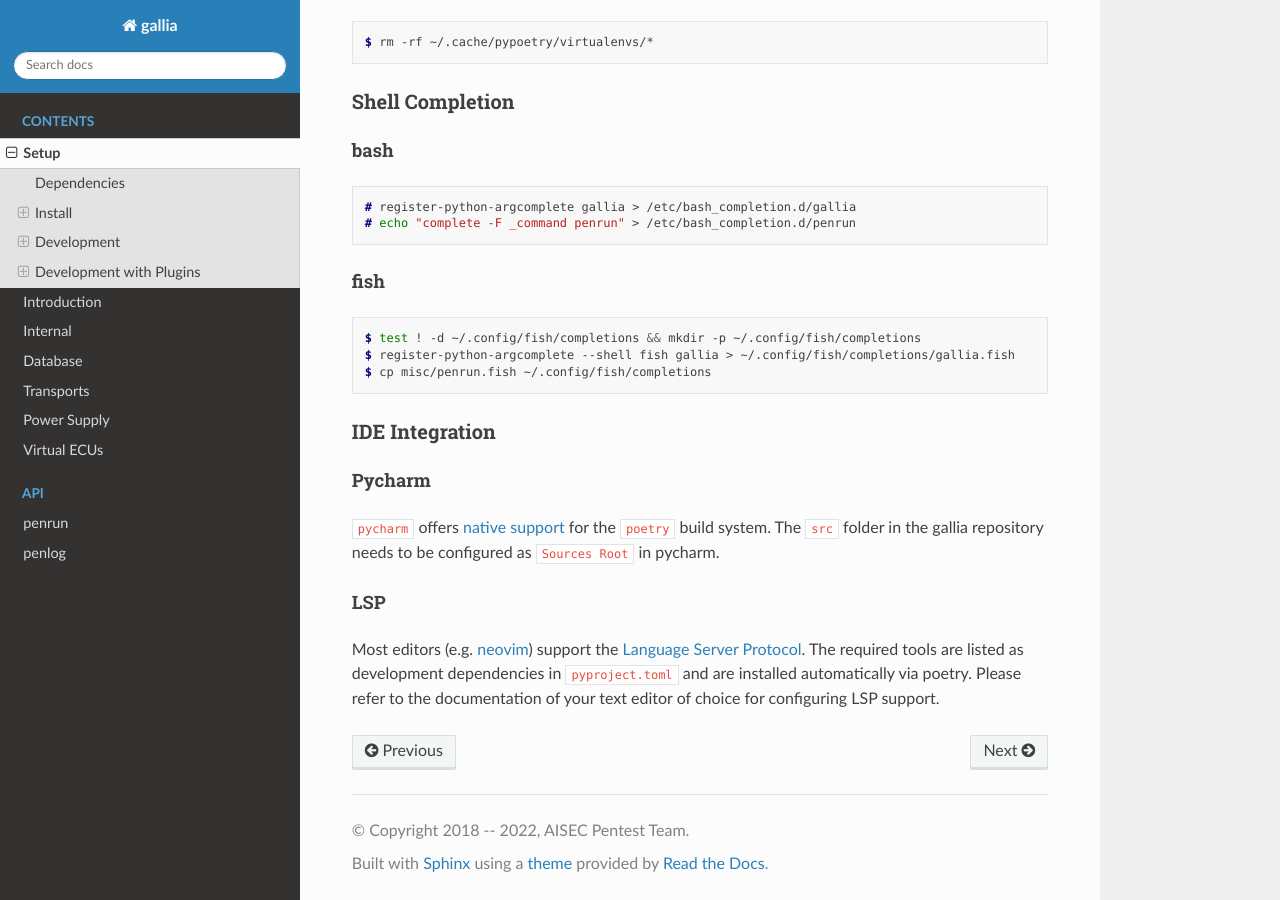
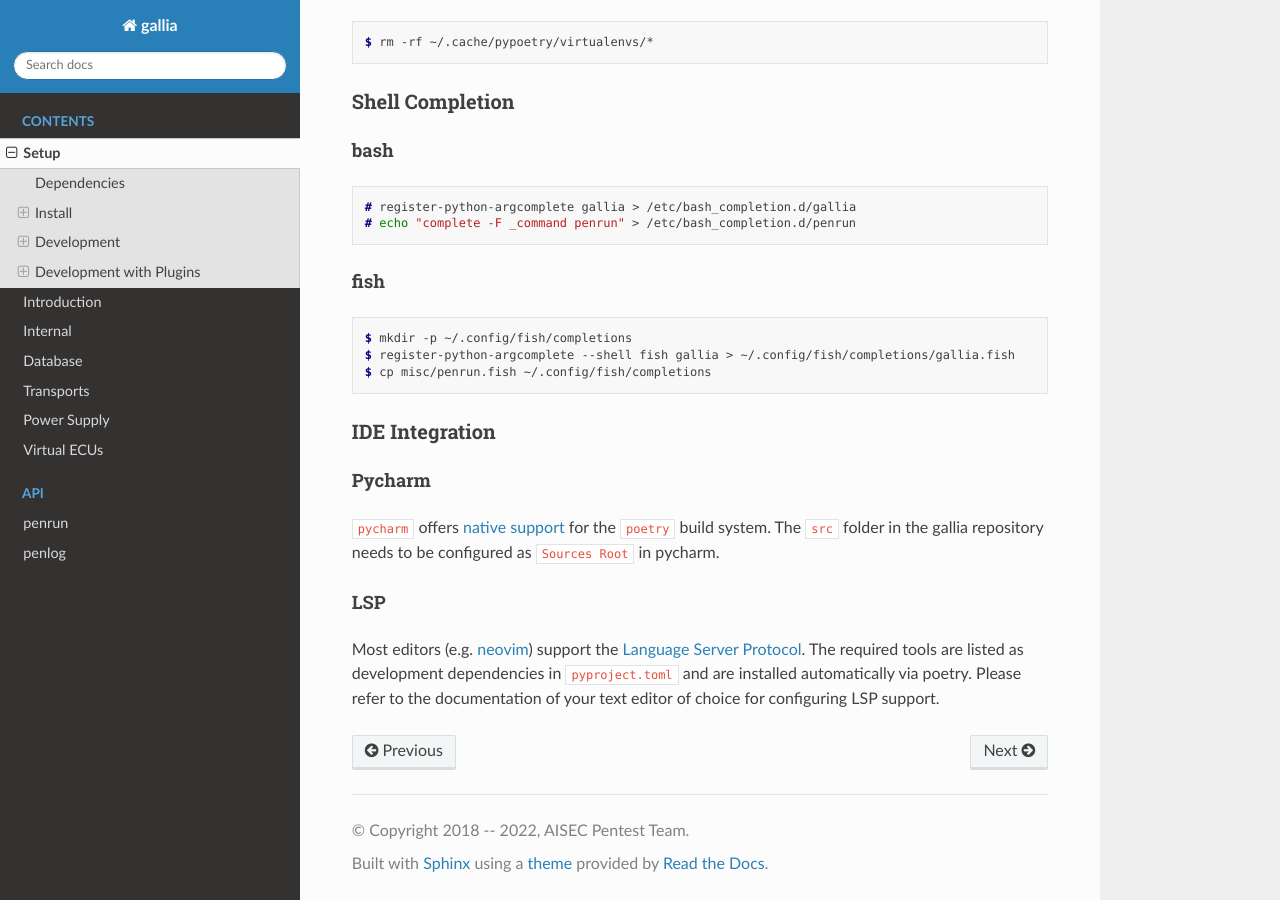
Before and after one commit to Fraunhofer-AISEC/gallia, a Sphinx documentation site: the page built from docs/setup.md, in a window 1280 px wide and 900 px high, scrolled down 1978 px. Built offline with Sphinx 7.4.7 and the Read the Docs theme 2.0.0, drawn with Linux system fonts in a browser that asks for light colours; pages that are not in the unit, such as notebooks, are missing from menus.

Commit message:
docs: Remove useless test -d in setup docs

````diff
--- a/docs/setup.md
+++ b/docs/setup.md
@@ -97,7 +97,7 @@ $ rm -rf ~/.cache/pypoetry/virtualenvs/*
 #### fish
 
 ```shell-session
-$ test ! -d ~/.config/fish/completions && mkdir -p ~/.config/fish/completions
+$ mkdir -p ~/.config/fish/completions
 $ register-python-argcomplete --shell fish gallia > ~/.config/fish/completions/gallia.fish
 $ cp misc/penrun.fish ~/.config/fish/completions
 ```
````
